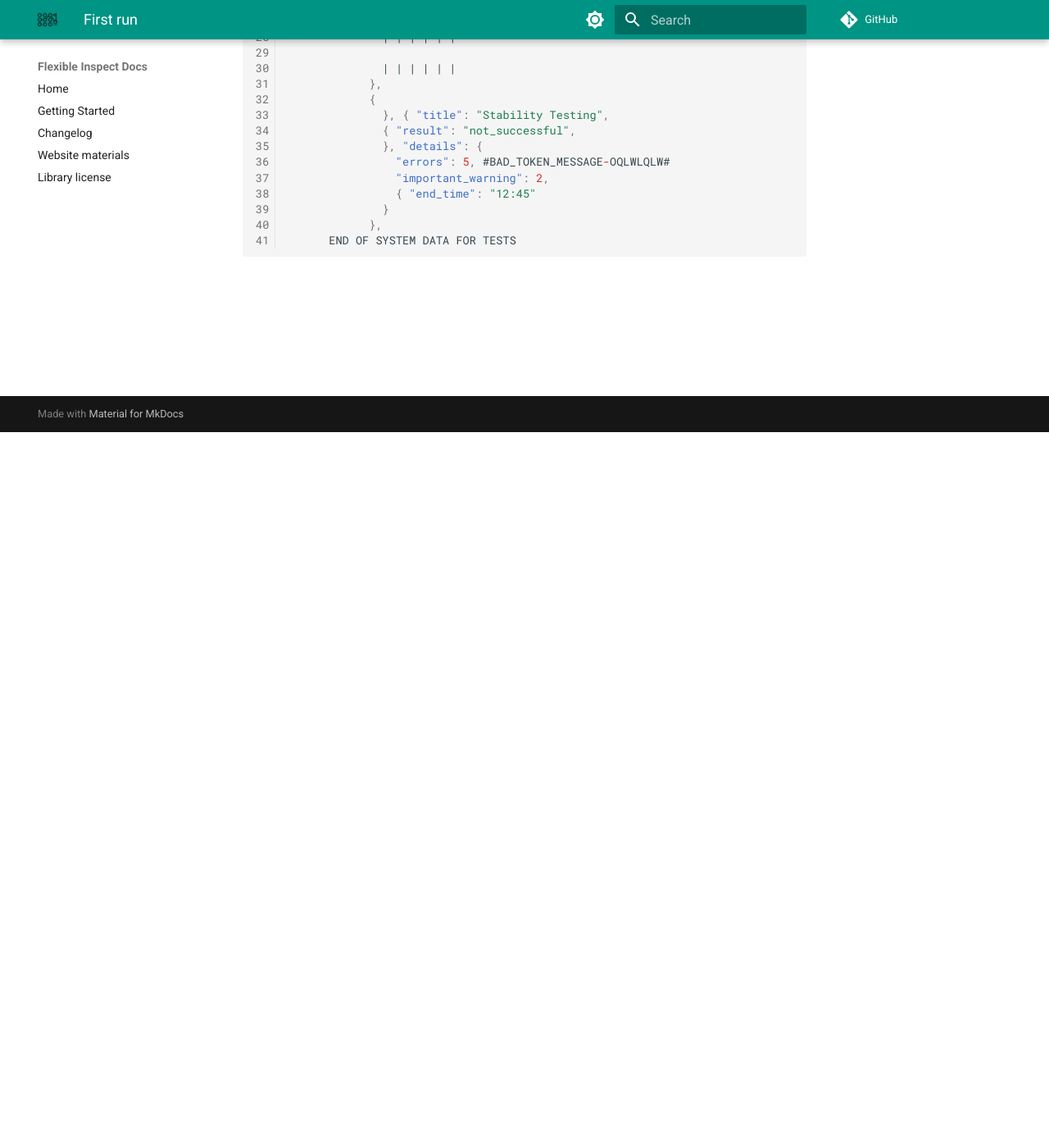
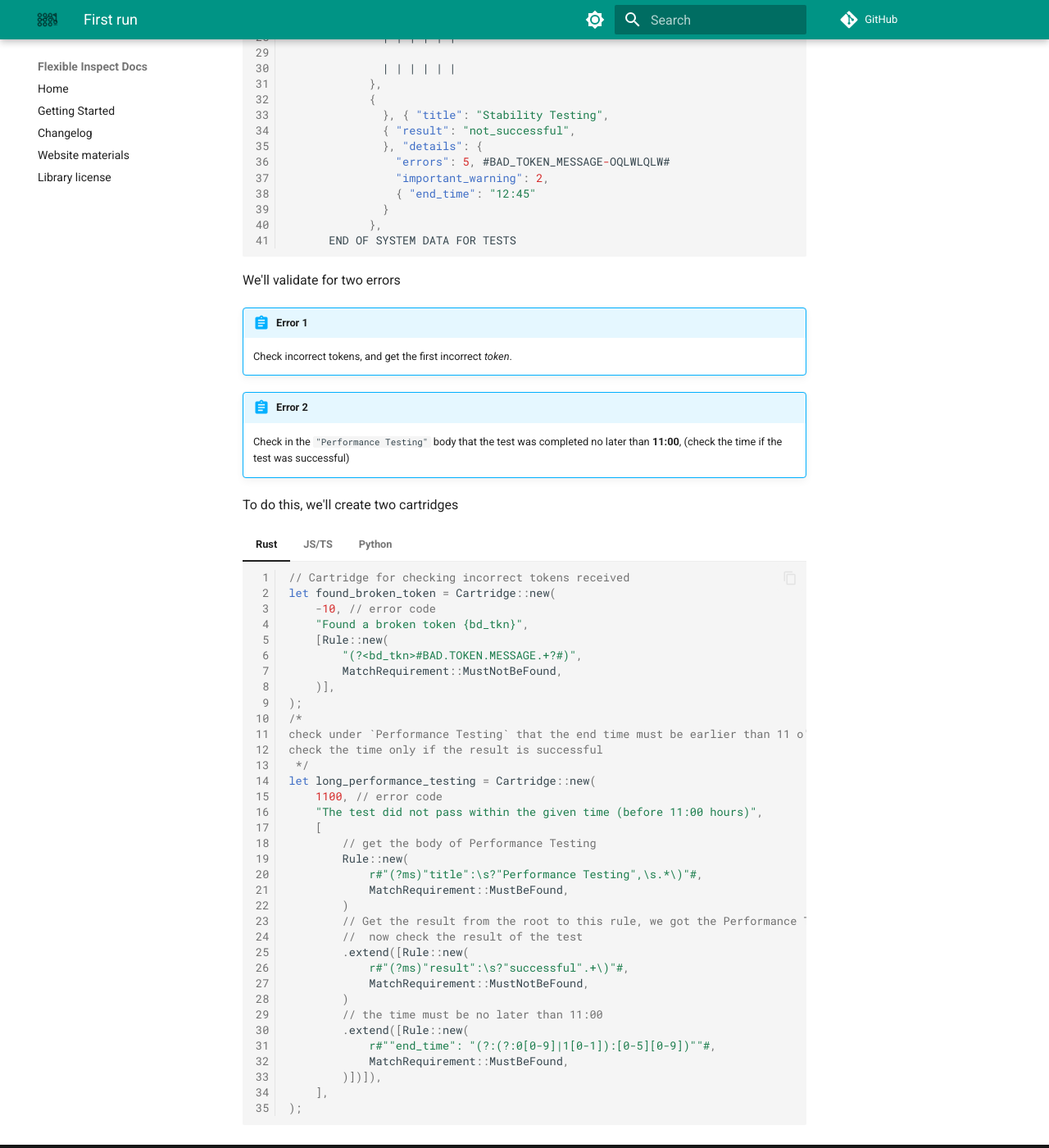
Before and after one commit to m62624/flexible_inspect, an MkDocs documentation site: the page built from docs/first_run.md, in a window 1280 px wide and 1400 px high, scrolled down 873 px. Shown: the whole window at 82% size. Built offline with MkDocs 1.6.1 and Material for MkDocs 9.7.7, drawn with Linux system fonts in a browser that asks for light colours; comment, search, counter and statistics services are not loaded; some of the changed text lies outside the part shown.

Commit message:
docs: updated documentation

````diff
--- a/docs/first_run.md
+++ b/docs/first_run.md
@@ -17,7 +17,8 @@ Now we can start writing the code. Let's start with importing
     ``` python
     from flexible_inspect_py import Cartridge, MatchRequirement, TemplateValidator, Rule
     ```
-Next, let's look at the text for which validation will take place. It's just json-like pseudo-text mixed with plain text
+
+Next, let's look at the text for which validation will take place. It's just json-like pseudo-text mixed with plain text. Let's just say this is just a report on some kind of system test.
 
 ``` json
     {
@@ -62,3 +63,100 @@ Next, let's look at the text for which validation will take place. It's just jso
             },
       END OF SYSTEM DATA FOR TESTS
 ```
+
+We'll validate for two errors
+
+!!! abstract "Error 1"
+    Check incorrect tokens, and get the first incorrect *token*.
+!!! abstract "Error 2"
+    Check in the `"Performance Testing"` body that the test was completed no later than **11:00**, (check the time if the test was successful)
+
+To do this, we'll create two cartridges
+
+=== "Rust"
+
+    ``` rust
+    // Cartridge for checking incorrect tokens received
+    let found_broken_token = Cartridge::new(
+        -10, // error code
+        "Found a broken token {bd_tkn}",
+        [Rule::new(
+            "(?<bd_tkn>#BAD.TOKEN.MESSAGE.+?#)",
+            MatchRequirement::MustNotBeFound,
+        )],
+    );
+    /*
+    check under `Performance Testing` that the end time must be earlier than 11 o'clock,
+    check the time only if the result is successful
+     */
+    let long_performance_testing = Cartridge::new(
+        1100, // error code
+        "The test did not pass within the given time (before 11:00 hours)",
+        [
+            // get the body of Performance Testing
+            Rule::new(
+                r#"(?ms)"title":\s?"Performance Testing",\s.*\)"#,
+                MatchRequirement::MustBeFound,
+            )
+            // Get the result from the root to this rule, we got the Performance Testing body,
+            //  now check the result of the test
+            .extend([Rule::new(
+                r#"(?ms)"result":\s?"successful".+\)"#,
+                MatchRequirement::MustNotBeFound,
+            )
+            // the time must be no later than 11:00
+            .extend([Rule::new(
+                r#""end_time": "(?:(?:0[0-9]|1[0-1]):[0-5][0-9])""#,
+                MatchRequirement::MustBeFound,
+            )])]),
+        ],
+    );
+    ```
+
+=== "JS/TS"
+
+    ``` js
+
+    ```
+
+=== "Python"
+
+    ``` python
+    # Cartridge for checking incorrect tokens received
+    found_broken_token = Cartridge(-10, "Found a broken token {bd_tkn}", [
+        Rule(
+        "(?<bd_tkn>#BAD.TOKEN.MESSAGE.+?#)",
+        MatchRequirement.MustNotBeFound,
+        )]
+    )
+
+    # check under `Performance Testing` that the end time must be earlier than 11 o'clock,
+    # check the time only if the result is successful
+    long_performance_testing = Cartridge(
+    1100,
+    "The test did not pass within the given time (before 11:00 hours)",
+    [
+        # get the body of Performance Testing
+        Rule(
+            r'(?ms)"title":\s?"Performance Testing",\s.*\)',
+            MatchRequirement.MustBeFound,
+        )
+        # Get the result from the root to this rule, we got the Performance Testing body,
+        #  now check the result of the test
+        .extend(
+            [
+                Rule(
+                    r'(?ms)"result":\s?"successful".+\)',
+                    MatchRequirement.MustNotBeFound,
+                )
+                # the time must be no later than 11:00
+                .extend([Rule(
+                        r'"end_time": "(?:(?:0[0-9]|1[0-1]):[0-5][0-9])"',
+                        MatchRequirement.MustBeFound,
+                        )
+                ])
+            ]
+        ),
+    ],
+    )
+    ```
````
Also changed, not shown: docs/getting-started/basic_concepts_and_terms.md (+12 -3 lines), docs/getting-started/mod.md (+1 -1 lines).
